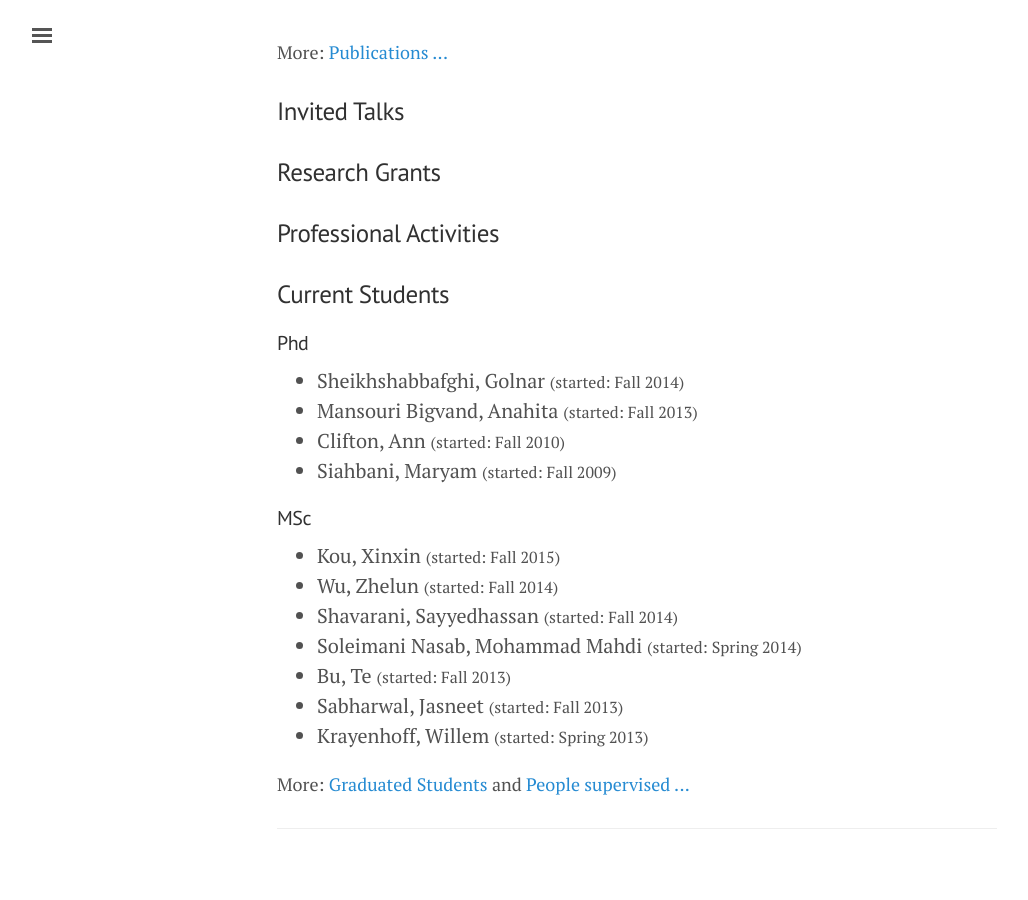
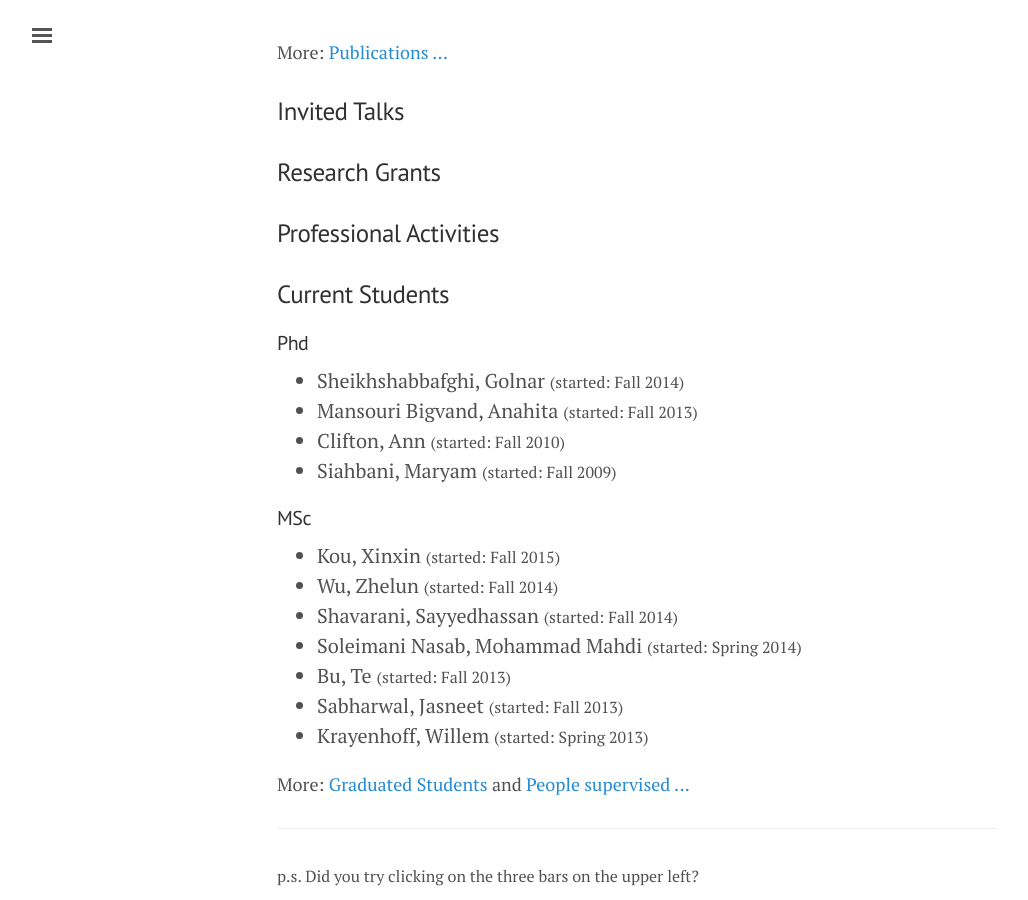
Before and after one commit to anoopsarkar/anoopsarkar.github.io, a Jekyll site: the page built from index.md, in a window 1280 px wide and 900 px high, scrolled down 1498 px. Shown: the whole window, without its empty margins (3-1031 px from the left). Built offline with Jekyll 4.4.1, drawn with Linux system fonts in a browser that asks for light colours; before the commit the page ends 2358 px from its top, so only the background shows below that.

Commit message:
message only for Home page

```diff
--- a/_includes/footer.html
+++ b/_includes/footer.html
@@ -1,3 +1,4 @@
 <div class="footer">
   <hr>
+  {% if page.title == "Home" %} <span class="smaller">p.s. Did you try clicking on the three bars on the upper left?</span>{% endif %}
 </div>
```
